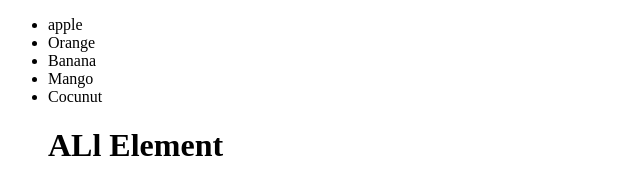
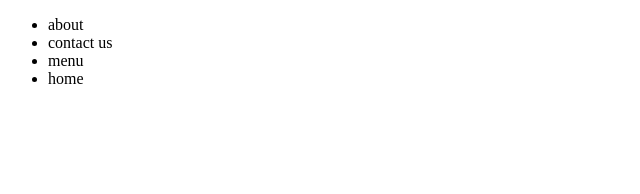
Before and after one commit to With-chomok/Advance-JS--practice-M2, a plain HTML site: page chap 6/method.html in a window 1280 px wide. Shown: the whole page, without its empty margins (0-640 px from the left). Drawn offline with Linux system fonts and the light colour scheme.

Commit message:
insert element

```diff
--- a/chap 6/JSafter.js
+++ b/chap 6/JSafter.js
@@ -6,16 +6,26 @@
 
 // info.after(h1);
 
+// prependappend---------------------------------------------------------------------------------
+
+// const myInfo = document.querySelector(".method");
+
+// const infoList = ["apple", "Orange", "Banana", "Mango", "Cocunut"];
+
+// const nodes = infoList.map((para) => {
+//     const li = document.createElement("li");
+//     li.textContent =para;
+//     return li;
+// })
+
+// myInfo.prepend(...nodes)
 
 
-const myInfo = document.querySelector(".method");
+// insert Adjacent HTML
+// --------------------------------------------------------------------------------------------
+// let app = document.querySelector(".app");
 
-const infoList = ["apple", "Orange", "Banana", "Mango", "Cocunut"];
-
-const nodes = infoList.map((para) => {
-    const li = document.createElement("li");
-    li.textContent =para;
-    return li;
-})
-
-myInfo.prepend(...nodes)
+// app.insertAdjacentHTML("beforebegin", "<h1>this is my list</h1>");
+// app.insertAdjacentHTML("afterbegin", "<li>home page</li>");
+// app.insertAdjacentHTML("afterend", "<h1>this is my end list</h1>")
+// app.insertAdjacentHTML("beforeend", "<li>more see</li>");
--- /dev/null
+++ b/chap 6/child.js
@@ -0,0 +1,8 @@
+//
+// element insrt
+// ----------------------------------------------------------------
+let app = document.querySelector(".app");
+let li = document.createElement("li");
+li.textContent = "home";
+
+app.insertBefore(li, app.lastElementChildElementChild)
--- a/chap 6/method.html
+++ b/chap 6/method.html
@@ -7,10 +7,18 @@
 </head>
 <body>
 
-    <ul class="method">
+    <!-- <ul class="method">
         <h1>ALl Element</h1>
+    </ul> -->
+
+    <ul class="app">
+
+        <li>about</li>
+        <li>contact us</li>
+        <li>menu</li>
+
     </ul>
 
-    <script src="./JSafter.js"></script>
+    <script src="./child.js"></script>
 </body>
 </html>
```
